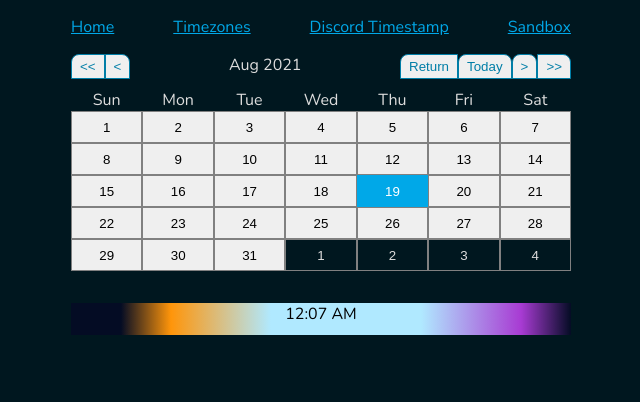
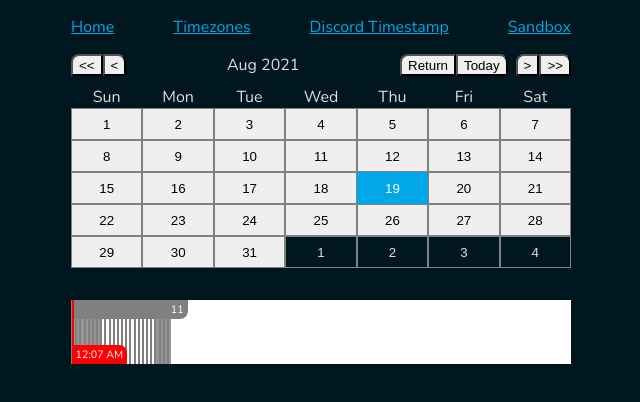
Before and after one commit to malooski/streamer-tools, a React (Create React App) app: page /#/sandbox in a window 1280 px wide. Shown: the top 402 px of the page, without its empty margins (319-959 px from the left). Built offline with nearby package versions, Linux system fonts and the light colour scheme.

Commit message:
Added initial time selector.

```diff
--- a/src/components/Button.tsx
+++ /dev/null
@@ -1,15 +0,0 @@
-import styled from "styled-components";
-import { COLOR } from "./constants";
-
-export default styled.button`
-    border-radius: 1em;
-
-    border: 1px solid ${COLOR.blue};
-    color: ${COLOR.blue};
-    padding: 4px 8px;
-
-    :hover {
-        background-color: ${COLOR.blue};
-        color: ${COLOR.white};
-    }
-`;
--- a/src/components/ButtonGroup.tsx
+++ /dev/null
@@ -1,13 +0,0 @@
-import styled from "styled-components";
-
-export default styled.div`
-    *:first-child {
-        border-top-right-radius: 0px;
-        border-bottom-right-radius: 0px;
-    }
-
-    *:last-child {
-        border-top-left-radius: 0px;
-        border-bottom-left-radius: 0px;
-    }
-`;
--- a/src/components/CalendarInput.tsx
+++ b/src/components/CalendarInput.tsx
@@ -2,9 +2,8 @@ import { addMonths, addYears, format, isSameDay, isSameMonth, subMonths, subYear
 import { eachDayOfInterval, endOfMonth, endOfWeek, startOfMonth, startOfWeek } from "date-fns/esm";
 import React, { useMemo } from "react";
 import styled, { css } from "styled-components";
-import Button from "./Button";
-import ButtonGroup from "./ButtonGroup";
 import { COLOR } from "./constants";
+import { FlexRow } from "./div";
 
 export interface CalendarInputProps {
     value: Date;
@@ -28,8 +27,21 @@ const CalendarDiv = styled.div`
     grid-template-rows: repeat(7, 32px);
 `;
 
-const CalNavButton = styled(Button)`
-    border-radius: 8px 8px 0px 0px;
+const CAL_BTN_RADIUS = "8px";
+const CalNavButton = styled.button`
+    border-radius: ${CAL_BTN_RADIUS} ${CAL_BTN_RADIUS} 0px 0px;
+`;
+const CalNavButtonGroup = styled.div`
+    display: flex;
+    flex-direction: row;
+
+    ${CalNavButton}:first-child {
+        border-radius: ${CAL_BTN_RADIUS} 0px 0px 0px;
+    }
+
+    ${CalNavButton}:last-child {
+        border-radius: 0px ${CAL_BTN_RADIUS} 0px 0px;
+    }
 `;
 
 const WeekdayDiv = styled.div`
@@ -53,29 +65,33 @@ export default function CalendarInput(props: CalendarInputProps) {
     return (
         <RootDiv>
             <HeaderDiv>
-                <ButtonGroup>
+                <CalNavButtonGroup>
                     <CalNavButton onClick={onPrevYear} title="Previous Year">
                         &lt;&lt;
                     </CalNavButton>
                     <CalNavButton onClick={onPrevMonth} title="Previous Month">
                         &lt;
                     </CalNavButton>
-                </ButtonGroup>
+                </CalNavButtonGroup>
                 <div>{headerText}</div>
-                <ButtonGroup>
+                <FlexRow>
+                    <CalNavButtonGroup style={{ marginRight: 8 }}>
                         <CalNavButton onClick={onReturn} title="Go To Selected">
                             Return
                         </CalNavButton>
                         <CalNavButton onClick={onToday} title="Go To Today">
                             Today
                         </CalNavButton>
+                    </CalNavButtonGroup>
+                    <CalNavButtonGroup>
                         <CalNavButton onClick={onNextMonth} title="Next Month">
                             &gt;
                         </CalNavButton>
                         <CalNavButton onClick={onNextYear} title="Next Year">
                             &gt;&gt;
                         </CalNavButton>
-                </ButtonGroup>
+                    </CalNavButtonGroup>
+                </FlexRow>
             </HeaderDiv>
 
             <CalendarDiv>
--- a/src/components/TimeSlider.tsx
+++ b/src/components/TimeSlider.tsx
@@ -1,38 +1,200 @@
-import { format } from "date-fns/esm";
+import { eachHourOfInterval, startOfDay } from "date-fns";
+import { addHours, addSeconds, endOfDay, format } from "date-fns/esm";
 import React from "react";
 import styled from "styled-components";
+import { mapValue } from "../util";
 
 export interface TimeSliderProps {
     value: Date;
     onValueChange?(date: Date): void;
 }
 
-const NIGHT_COLOR = "#040c24";
-const MORNING_COLOR = "#ff950a";
-const DAY_COLOR = "#b0e9ff";
-const EVENING_COLOR = "#a83bd3";
+const RootDiv = styled.div`
+    position: relative;
 
-const SUN_UP_HOUR = 6;
-const SUN_DOWN_HOUR = 8 + 12;
+    height: 4em;
 
-const RootDiv = styled.div`
-    height: 2em;
-
-    background-image: linear-gradient(
-        to right,
-        ${NIGHT_COLOR} 10%,
-        ${MORNING_COLOR} 20%,
-        ${DAY_COLOR} 40% 70%,
-        ${EVENING_COLOR} 90%,
-        ${NIGHT_COLOR}
-    );
+    background-color: white;
 
     text-align: center;
     color: black;
+
+    overflow: hidden;
 `;
 
+const HoverLine = styled.div`
+    position: absolute;
+    border-left: 2px solid blue;
+    top: 0px;
+    height: 100%;
+`;
+
+const HoverTime = styled.div`
+    position: absolute;
+    background-color: blue;
+    color: white;
+    font-size: 8pt;
+    bottom: 0px;
+
+    border-radius: 0 8px 0 0;
+
+    padding: 2px 4px;
+
+    user-select: none;
+
+    white-space: nowrap;
+`;
+
+const ValueLine = styled(HoverLine)`
+    border-left: 2px solid red;
+`;
+
+const ValueTime = styled(HoverTime)`
+    background-color: red;
+    border-radius: 0 8px 0 0;
+`;
+
+const NightDiv = styled.div`
+    position: absolute;
+    background-color: rgb(150, 150, 150);
+    top: 0px;
+    height: 100%;
+`;
+
+const TickLine = styled(HoverLine)`
+    border-left: 2px solid grey;
+`;
+
+const TickTime = styled(HoverTime)`
+    background-color: grey;
+    top: 0px;
+    bottom: unset;
+
+    border-radius: 0 0 8px 0;
+
+    :hover {
+        z-index: 5000;
+    }
+`;
+
+const MORNING_START_HOUR = 0;
+const MORNING_END_HOUR = 7;
+const NIGHT_START_HOUR = 8 + 12;
+const NIGHT_END_HOUR = 24;
+
 export default function TimeSlider(props: TimeSliderProps) {
-    const text = format(props.value, "p");
+    const rootRef = React.useRef<HTMLDivElement>();
+    const [hoverPct, setHoverPct] = React.useState<number | null>();
 
-    return <RootDiv>{text}</RootDiv>;
+    const rootWidth =
+        mapValue(rootRef.current, r => {
+            const bbox = r.getBoundingClientRect();
+            return bbox.width;
+        }) ?? 100;
+
+    const dayStart = startOfDay(props.value);
+    const dayEnd = endOfDay(props.value);
+
+    const tickDates = eachHourOfInterval({
+        start: dayStart,
+        end: dayEnd,
+    });
+
+    const hoverOffset = rootWidth * (hoverPct ?? 0);
+    const hoverDate = addSeconds(dayStart, 24 * 60 * 60 * (hoverPct ?? 0));
+    const hoverText = format(hoverDate, "p");
+
+    const valuePct =
+        (props.value.valueOf() - dayStart.valueOf()) / (dayEnd.valueOf() - dayStart.valueOf());
+    const valueOffset = valuePct * rootWidth;
+    const valueText = format(props.value, "p");
+
+    return (
+        <RootDiv
+            ref={onRootRef}
+            onMouseMove={onMouseMove}
+            onClick={onClick}
+            onMouseLeave={onMouseLeave}
+        >
+            <NightDiv
+                style={{
+                    width: ((MORNING_END_HOUR - MORNING_START_HOUR) / 24) * rootWidth,
+                    left: (MORNING_START_HOUR / 24) * rootWidth,
+                }}
+            />
+
+            <NightDiv
+                style={{
+                    width: ((NIGHT_END_HOUR - NIGHT_START_HOUR) / 24) * rootWidth,
+                    left: (NIGHT_START_HOUR / 24) * rootWidth,
+                }}
+            />
+
+            {tickDates.map(d => renderTick(d))}
+
+            <ValueLine style={{ left: valueOffset }} />
+            <ValueTime style={{ left: valueOffset }}>{valueText}</ValueTime>
+
+            {hoverPct && (
+                <React.Fragment>
+                    <HoverLine style={{ left: hoverOffset }} />
+                    <HoverTime style={{ left: hoverOffset }}>{hoverText}</HoverTime>
+                </React.Fragment>
+            )}
+        </RootDiv>
+    );
+
+    function renderTick(d: Date) {
+        const pct = getPercentOfDay(props.value, d);
+        const offset = pct * rootWidth;
+        const text = format(d, "h");
+
+        return (
+            <React.Fragment key={d.valueOf()}>
+                <TickLine style={{ left: offset }} />
+                <TickTime style={{ left: offset }}>{text}</TickTime>
+            </React.Fragment>
+        );
+    }
+
+    function onRootRef(ref: HTMLDivElement) {
+        rootRef.current = ref;
+    }
+
+    function onMouseMove(e: React.MouseEvent) {
+        const rootRefCurr = rootRef.current;
+        if (!rootRefCurr) return;
+
+        const bbox = rootRefCurr.getBoundingClientRect();
+        setHoverPct((e.clientX - bbox.x) / bbox.width);
+    }
+
+    function onMouseLeave(e: React.MouseEvent) {
+        setHoverPct(null);
+    }
+
+    function onClick(e: React.MouseEvent) {
+        const rootRefCurr = rootRef.current;
+        if (!rootRefCurr) return;
+        if (!hoverPct) return;
+
+        const bbox = rootRefCurr.getBoundingClientRect();
+        const clickedPct = (e.clientX - bbox.x) / bbox.width;
+        const clickedDate = dayByPercent(props.value, hoverPct);
+
+        props.onValueChange?.(clickedDate);
+    }
 }
+
+const SECONDS_PER_DAY = 24 * 60 * 60;
+
+function dayByPercent(date: Date, percent: number): Date {
+    return addSeconds(startOfDay(date), SECONDS_PER_DAY * percent);
+}
+
+function getPercentOfDay(ref: Date, date: Date): number {
+    const dayStart = startOfDay(ref);
+    const dayEnd = endOfDay(ref);
+
+    return (date.valueOf() - dayStart.valueOf()) / (dayEnd.valueOf() - dayStart.valueOf());
+}
--- /dev/null
+++ b/src/components/div.tsx
@@ -0,0 +1,6 @@
+import styled from "styled-components";
+
+export const FlexRow = styled.div`
+    display: flex;
+    flex-direction: row;
+`;
--- /dev/null
+++ b/src/util.ts
@@ -0,0 +1,10 @@
+export function mapValue<T, U>(
+    value: T | null | undefined,
+    func: (v: T) => U
+): U | null | undefined {
+    if (value == null) {
+        return value as null | undefined;
+    }
+
+    return func(value);
+}
```
Lines whose indentation alone changed are shown as unchanged.
